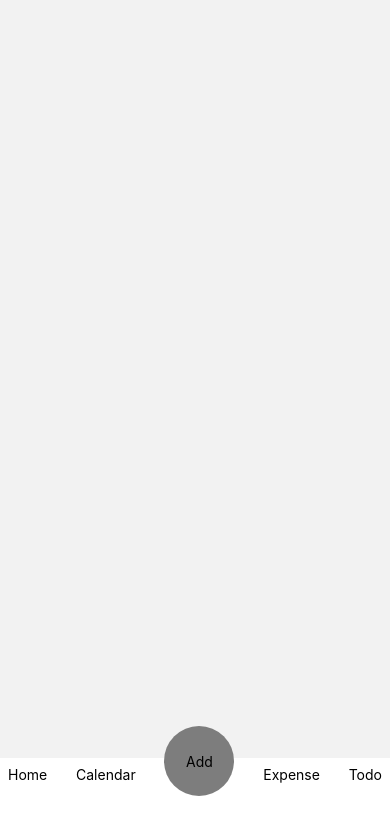
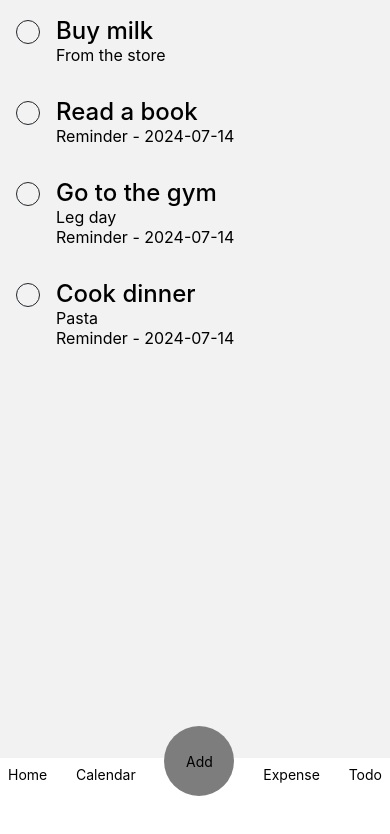
Before and after one commit to paolojulian/myday-app, a React Native app: screen /Todo in a window 390 px wide. Shown: the top 834 px of the page. Built offline with nearby package versions, Linux system fonts and the light colour scheme.

Commit message:
Add TodoItem and TodoList components

```diff
--- /dev/null
+++ b/src/components/todos/TodoItem.tsx
@@ -0,0 +1,49 @@
+import { TouchableHighlight, TouchableOpacity, View } from 'react-native';
+import Row from '../common/Row';
+import Stack from '../common/Stack';
+import Typography from '../common/Typography';
+import { colors } from '../../utils/theme/colors';
+
+type TodoItemProps = {
+  id: string;
+  name: string;
+  notes: string;
+  reminderDate?: string;
+};
+
+export default function TodoItem({
+  id,
+  name,
+  notes,
+  reminderDate,
+}: TodoItemProps) {
+  return (
+    <TouchableHighlight>
+      <Row
+        style={{
+          padding: 16,
+          alignItems: 'flex-start',
+          gap: 16,
+        }}
+      >
+        <TouchableOpacity>
+          <View
+            style={{
+              marginTop: 4,
+              width: 24,
+              height: 24,
+              borderWidth: 1,
+              borderColor: colors.primary[900],
+              borderRadius: 9999,
+            }}
+          ></View>
+        </TouchableOpacity>
+        <Stack>
+          <Typography variant='body-lg'>{name}</Typography>
+          {!!notes && <Typography>{notes}</Typography>}
+          {!!reminderDate && <Typography>Reminder - {reminderDate}</Typography>}
+        </Stack>
+      </Row>
+    </TouchableHighlight>
+  );
+}
--- /dev/null
+++ b/src/components/todos/TodoList.tsx
@@ -0,0 +1,46 @@
+import { FlatList } from 'react-native';
+import TodoItem from './TodoItem';
+
+const MOCK_TODOS = [
+  {
+    id: 't1',
+    name: 'Buy milk',
+    notes: 'From the store',
+    reminderDate: undefined,
+  },
+  { id: 't2', name: 'Read a book', notes: '', reminderDate: '2024-07-14' },
+  {
+    id: 't3',
+    name: 'Go to the gym',
+    notes: 'Leg day',
+    reminderDate: '2024-07-14',
+  },
+  {
+    id: 't4',
+    name: 'Cook dinner',
+    notes: 'Pasta',
+    reminderDate: '2024-07-14',
+  },
+];
+
+export default function TodoList() {
+  const todos = MOCK_TODOS;
+
+  return (
+    <FlatList
+      style={{
+        flex: 1,
+      }}
+      renderItem={({ item }) => (
+        <TodoItem
+          id={item.id}
+          name={item.name}
+          notes={item.notes}
+          reminderDate={item.reminderDate}
+        />
+      )}
+      data={todos}
+      keyExtractor={(item) => item.id}
+    ></FlatList>
+  );
+}
--- a/src/screens/TodoScreen.tsx
+++ b/src/screens/TodoScreen.tsx
@@ -1,3 +1,5 @@
+import TodoList from '../components/todos/TodoList';
+
 export default function TodoScreen() {
-  return null;
+  return <TodoList />;
 }
```
